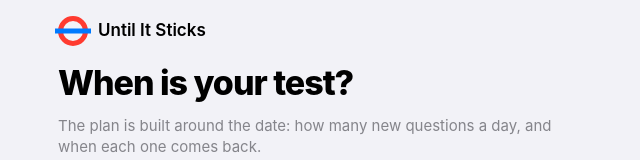
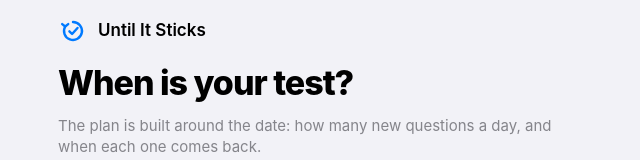
Before and after one commit to sh1bz/mind-the-test, a SvelteKit app: page / in a window 1280 px wide. Shown: the top 160 px of the page, without its empty margins (318-958 px from the left). Built offline with nearby package versions, Linux system fonts and the light colour scheme; no server answers.

Commit message:
Brand mark: loop-check icon replaces the Mind-the-Test roundel
Chosen from the logo ladder; the loop says a missed question comes back.

```diff
--- a/src/app.css
+++ b/src/app.css
@@ -41,9 +41,7 @@ a { color: var(--blue); }
 
 /* brand */
 .brand { display: flex; align-items: center; gap: 10px; }
-.ring { width: 26px; height: 26px; border-radius: 50%; border: 4px solid var(--red); position: relative; flex: none; }
-.ring::after { content: ''; position: absolute; left: -8px; right: -8px; top: 50%; height: 5px; transform: translateY(-50%); background: var(--blue); }
-.ring.lg { width: 30px; height: 30px; border-width: 5px; }
+.logo { width: 30px; height: 30px; flex: none; fill: none; stroke: var(--blue); stroke-width: 8; stroke-linecap: round; stroke-linejoin: round; }
 
 /* icon tiles */
 .ic { display: inline-grid; place-items: center; width: 30px; height: 30px; border-radius: 8px; flex: none; color: #fff; }
--- a/src/lib/ui/Welcome.svelte
+++ b/src/lib/ui/Welcome.svelte
@@ -12,7 +12,7 @@
 	const mins = $derived(Math.max(1, Math.round((perDay * 40) / 60)));
 </script>
 
-<div class="brand" style="margin-top:8px"><div class="ring lg" aria-hidden="true"></div><span style="font-size:17px;font-weight:600">Until It Sticks</span></div>
+<div class="brand" style="margin-top:8px"><svg class="logo" viewBox="0 0 100 100" aria-hidden="true"><path d="M50 20 A30 30 0 1 1 24 35"/><path d="M14 27 L24 35 L34 27"/><path d="M38 51 L47 60 L65 40"/></svg><span style="font-size:17px;font-weight:600">Until It Sticks</span></div>
 <h1 class="large">When is your test?</h1>
 <p class="muted" style="font-size:15px">The plan is built around the date: how many new questions a day, and when each one comes back.</p>
 <div class="card" style="display:flex;flex-direction:column;gap:8px">
```
Also changed, not shown: static/icon.svg.
